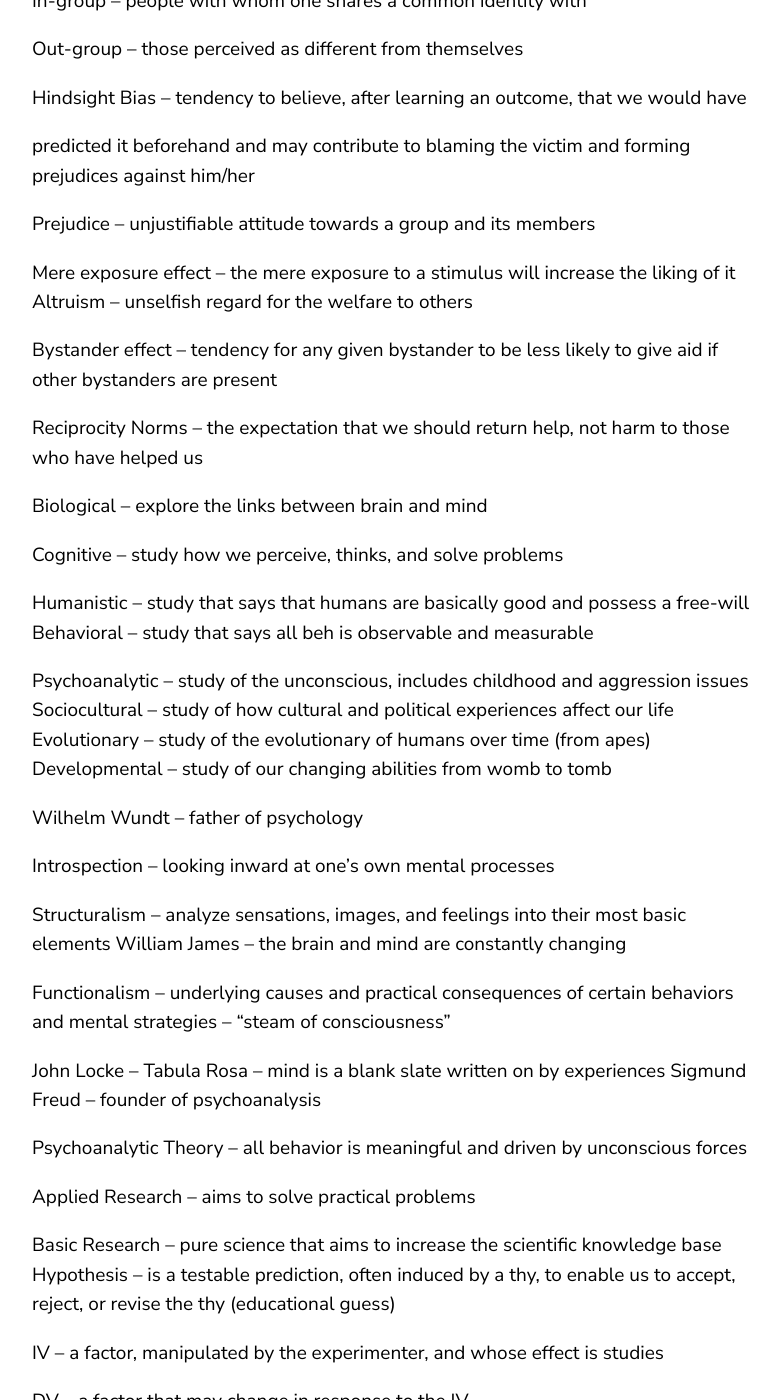
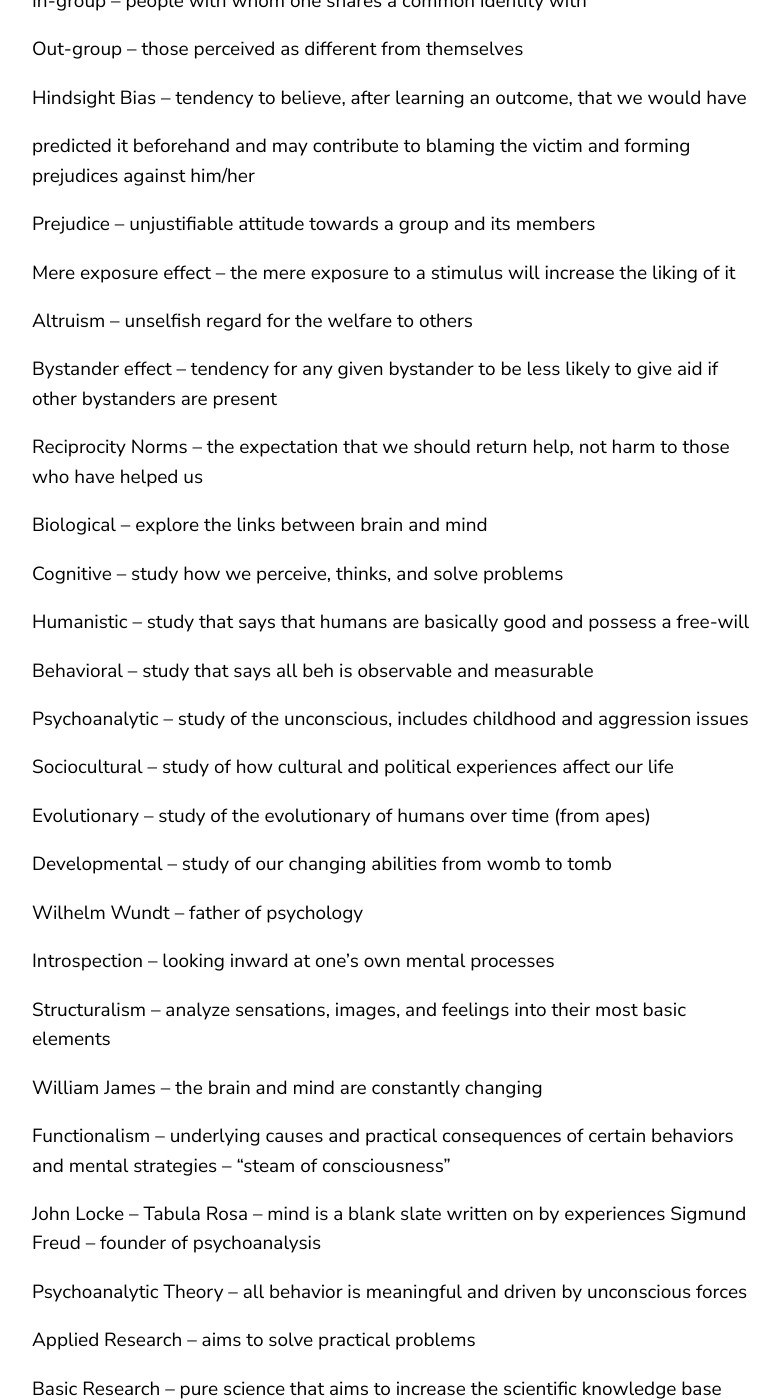
Before and after one commit to jiaobenhaimo/jiaobenhaimo.github.io, a Jekyll site: the page built from _posts/2023-04-26-AP Psychology Terms 1.markdown, in a window 1280 px wide and 1400 px high, scrolled down 1614 px. Shown: the whole window, without its empty margins (68-848 px from the left). Built offline with Jekyll 4.4.1, drawn with Linux system fonts in a browser that asks for light colours; some of the changed text lies outside the part shown.

```diff
--- a/_posts/2023-04-26-AP Psychology Terms 1.markdown
+++ b/_posts/2023-04-26-AP Psychology Terms 1.markdown
@@ -14,7 +14,7 @@ Foot-in-the-Door Phem – tendency to apply w/ larger requests after responding
 
 Zimbardo – Stanford Prison Experiment/Lucifer Effect – Role Playing: People take on the role of what they feel are proper for the situation
 
-Cognitive Dissonance – people change their behavior to avoid looking bad, ieperson is against gay rights then becomes gay, he will change attitude to gay rights activist Asch – conformity – tendency to go along with the views and actions of others, even if you know they are wrong – line test
+Cognitive Dissonance – people change their behavior to avoid looking bad, ie. person is against gay rights then becomes gay, he will change attitude to gay rights activist Asch – conformity – tendency to go along with the views and actions of others, even if you know they are wrong – line test
 
 Milgram – obedience – people tend to obey authority figures; 60% of participant thought they delivered the max possible level of shock
 
@@ -42,7 +42,9 @@ predicted it beforehand and may contribute to blaming the victim and forming pre
 
 Prejudice – unjustifiable attitude towards a group and its members
 
-Mere exposure effect – the mere exposure to a stimulus will increase the liking of it Altruism – unselfish regard for the welfare to others
+Mere exposure effect – the mere exposure to a stimulus will increase the liking of it
+
+Altruism – unselfish regard for the welfare to others
 
 Bystander effect – tendency for any given bystander to be less likely to give aid if other bystanders are present
 
@@ -52,15 +54,25 @@ Biological – explore the links between brain and mind
 
 Cognitive – study how we perceive, thinks, and solve problems
 
-Humanistic – study that says that humans are basically good and possess a free-will Behavioral – study that says all beh is observable and measurable
+Humanistic – study that says that humans are basically good and possess a free-will
 
-Psychoanalytic – study of the unconscious, includes childhood and aggression issues Sociocultural – study of how cultural and political experiences affect our life Evolutionary – study of the evolutionary of humans over time (from apes) Developmental – study of our changing abilities from womb to tomb
+Behavioral – study that says all beh is observable and measurable
+
+Psychoanalytic – study of the unconscious, includes childhood and aggression issues
+
+Sociocultural – study of how cultural and political experiences affect our life
+
+Evolutionary – study of the evolutionary of humans over time (from apes)
+
+Developmental – study of our changing abilities from womb to tomb
 
 Wilhelm Wundt – father of psychology
 
 Introspection – looking inward at one’s own mental processes
 
-Structuralism – analyze sensations, images, and feelings into their most basic elements William James – the brain and mind are constantly changing
+Structuralism – analyze sensations, images, and feelings into their most basic elements
+
+William James – the brain and mind are constantly changing
 
 Functionalism – underlying causes and practical consequences of certain behaviors and mental strategies – “steam of consciousness”
 
```
